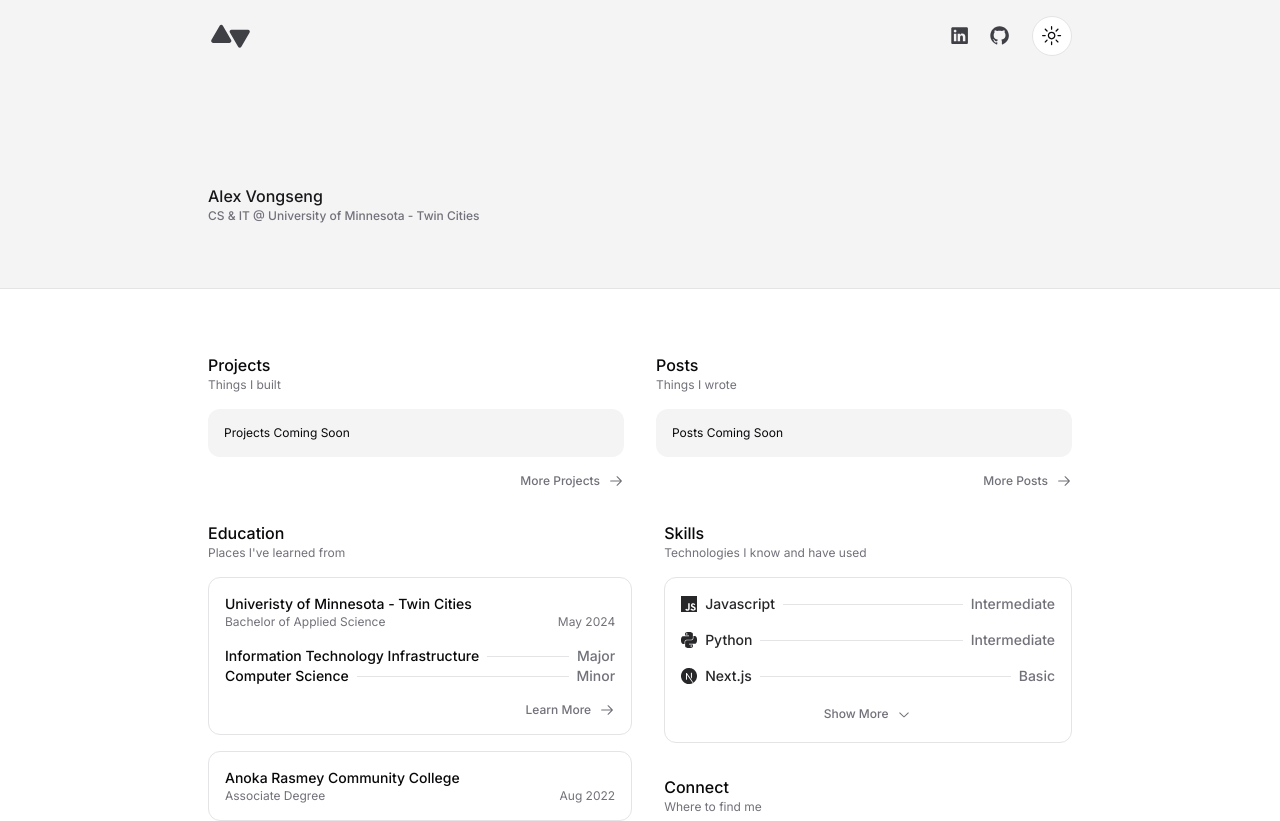
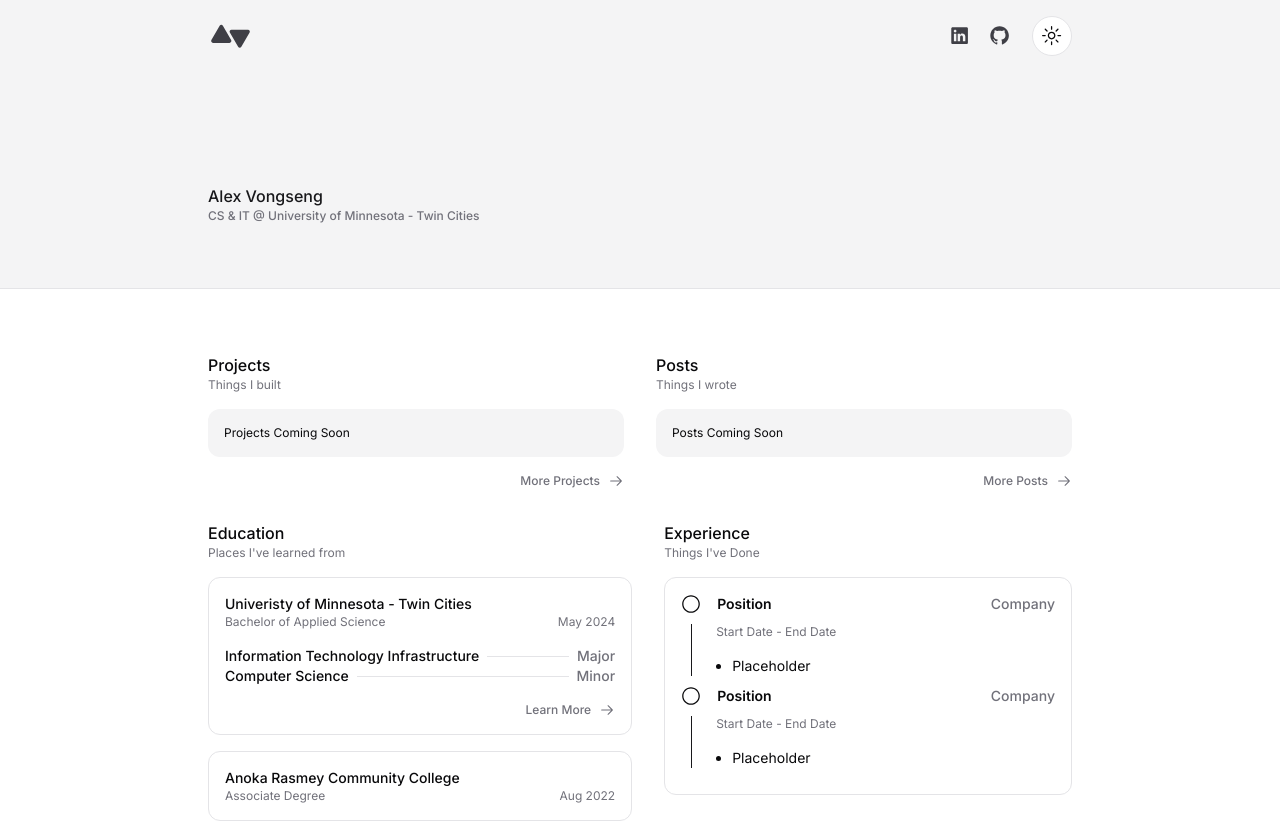
Before and after one commit to alex-von/portfolio, a Next.js app: page / in a window 1280 px wide. Shown: the top 821 px of the page. Built offline with nearby package versions, Linux system fonts and the light colour scheme.

Commit message:
Added experience component

```diff
--- a/app/page.tsx
+++ b/app/page.tsx
@@ -1,4 +1,5 @@
 import { Connect } from "@/components/connect"
+import { Experience } from "@/components/experience"
 import { Header } from "@/components/header"
 import { Post } from "@/components/post"
 import { Projects } from "@/components/projects"
@@ -15,6 +16,7 @@ export default function Home() {
       <div className="md:flex mx-auto mb-12 w-full max-w-4xl ">
         <Education />
         <div className="w-full">
+          <Experience />
           <Skills />
           <Connect />
         </div>
--- /dev/null
+++ b/components/experience.tsx
@@ -0,0 +1,64 @@
+import Link from 'next/link'
+import { ArrowRightIcon, CircleIcon } from '@radix-ui/react-icons'
+
+type Job = {
+    title: string,
+    company: string,
+    date: string,
+    description: HTMLElement
+}
+
+const Job = ({ title, company, date, description }: Job) => {
+    return (
+        <div>
+            <div className='flex items-center justify-between'>
+                <div className='flex items-center space-x-4'>
+                    <CircleIcon className='w-5 h-5' />
+                    <p className='text-sm font-semibold'>{title}</p>
+                </div>
+                <p className='text-sm font-medium text-zinc-500 '>{company}</p>
+            </div>
+            <div className='border-l border-primary m-2.5 pl-6'>
+                <p className='text-xs text-zinc-500 pb-4'>{date}</p>
+                <p className='text-sm'>
+                    {description}
+                </p>
+            </div>
+        </div>
+    )
+}
+
+export const Experience = () => {
+    return (
+        <div className="flex flex-col space-y-4 mx-auto p-4 w-full">
+            <Link href='/posts'>
+                <h1 className="font-medium">Experience</h1>
+                <p className="text-xs text-zinc-500">{"Things I've Done"}</p>
+            </Link>
+
+            <div className="flex flex-col rounded-xl border p-4">
+                <Job
+                    title='Position'
+                    description={
+                        <ul className='list-disc space-y-2 pl-4'>
+                            <li>Placeholder</li>
+                        </ul>
+                    }
+                    company={'Company'}
+                    date={'Start Date - End Date'}
+                />
+                <Job
+                    title='Position'
+                    description={
+                        <ul className='list-disc space-y-2 pl-4'>
+                            <li>Placeholder</li>
+                        </ul>
+                    }
+                    company={'Company'}
+                    date={'Start Date - End Date'}
+                />
+            </div>
+
+        </div>
+    )
+}
--- a/components/skill-education.tsx
+++ b/components/skill-education.tsx
@@ -167,8 +167,8 @@ export const Skills = () => {
                 </li>
 
                 { showMore ? moreSkills : null}
-
-                <Button variant='ghost' className='w-full h-6 rounded-xl text-xs text-zinc-500' asChild onClick={() => setShowMore(!showMore)}>
+                <div className='text-right'>
+                    <Button variant='outline' className='w-fit h-6 text-xs text-zinc-500 dark:bg-transparent dark:hover:border-white' asChild onClick={() => setShowMore(!showMore)}>
                         { showMore ?
                             <div className='flex gap-2'>
                                 <p>Show Less</p>
@@ -181,7 +181,7 @@ export const Skills = () => {
                             </div>
                         }
                     </Button>
-
+                </div>
             </ul>
         </div>
     )
```
Lines whose indentation alone changed are shown as unchanged.
